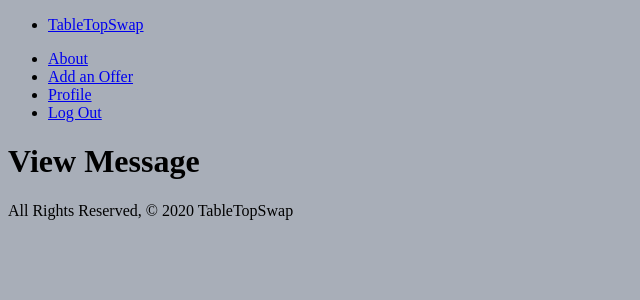
After one commit to JamWheat/table-top-swap, a Django app: page /messages/view/ in a window 1280 px wide. The commit adds this page. Shown: the top 300 px of the page, without its empty margins (0-640 px from the left). Run offline with Django 3.2, Linux system fonts and the light colour scheme; the visitor is signed in with stand-in values (Sample User, id 1).

Commit message:
create view_messages... view

```diff
--- a/main_app/admin.py
+++ b/main_app/admin.py
@@ -1,5 +1,5 @@
 from django.contrib import admin
-from .models import Offer, Profile
+from .models import Offer, Profile, Message
 from django.contrib.auth.admin import UserAdmin as BaseUserAdmin
 from django.contrib.auth.models import User
 
@@ -13,5 +13,6 @@ class UserAdmin(BaseUserAdmin):
 
 # Register your models here.
 admin.site.register(Offer)
+admin.site.register(Message)
 admin.site.unregister(User)
 admin.site.register(User, UserAdmin)
--- a/main_app/models.py
+++ b/main_app/models.py
@@ -60,11 +60,11 @@ class Offer(models.Model):
     return reverse('offer_details', kwargs={'offer_id': self.id})
 
 class Message(models.Model):
-  content = models.TextField(max_length=300)
+  message = models.TextField(max_length=300)
   sender = models.ForeignKey(User, on_delete=models.CASCADE)
   receiver = models.ForeignKey(User, on_delete=models.CASCADE, related_name='receiver')
 
 class Reply(models.Model):
-  content = models.TextField(max_length=300)
+  reply = models.TextField(max_length=300)
   sender = models.ForeignKey(User, on_delete=models.CASCADE)
   message = models.ForeignKey(Message, on_delete=models.CASCADE)
--- a/main_app/templates/messages/create_message.html
+++ b/main_app/templates/messages/create_message.html
@@ -6,7 +6,7 @@
 
 <h1>Send Message</h1>
 
-<form action="{% url 'message_send' %}" method="post">
+<form action="{% url 'message_send' %}" method="POST">
   {% csrf_token %}
   {{ message_form.as_p }}
   <input type='submit' value='Send Message'>
--- /dev/null
+++ b/main_app/templates/messages/view_messages.html
@@ -0,0 +1,11 @@
+{% extends 'base.html' %}
+
+{% block title %}View Messages{% endblock %}
+
+{% block content %}
+
+<h1>View Message</h1>
+
+
+
+{% endblock %}
--- a/main_app/templates/profile.html
+++ b/main_app/templates/profile.html
@@ -12,7 +12,9 @@
   <img src="https://i.imgur.com/2fs59Xy.png"><br>
 {% endif %}
 
-<a href="{% url 'update_profile' %}">Update your profile</a>
+<a href="{% url 'update_profile' %}">Update your profile</a><br>
+<br>
+<a href="{% url 'messages_view' %}">View Messages</a><br>
 
 <h3>Your Offer List</h3>
 
--- a/main_app/urls.py
+++ b/main_app/urls.py
@@ -22,6 +22,7 @@ urlpatterns = [
   path('users/profile/', views.profile, name='profile'),
   path('users/<int:user_id>/', views.user_page, name='user_page'),
   # messages views/actions
-  path('messages/create', views.message_create, name='message_create'),
-  path('messages/send', views.message_send, name='message_send')
+  path('messages/create/', views.message_create, name='message_create'),
+  path('messages/send/', views.message_send, name='message_send'),
+  path('messages/view/', views.messages_view, name='messages_view'),
 ]
--- a/main_app/views.py
+++ b/main_app/views.py
@@ -7,7 +7,7 @@ from django.contrib.auth.mixins import LoginRequiredMixin
 from django.contrib.auth.models import User
 from .games_search import search, find
 from .forms import OfferForm, UserForm, ProfileForm, MessageForm
-from .models import Offer
+from .models import Offer, Message
 
 
 # to protect view functions: decorate with @login_required
@@ -136,7 +136,16 @@ def message_create(request):
 
 def message_send(request):
   form = MessageForm(request.POST)
+  print(form)
   if form.is_valid():
     new_message = form.save(commit=False)
     new_message.save()
   return redirect('/users/profile/')
+
+def messages_view(request):
+  sent_messages = Message.objects.filter(sender=request.user)
+  received_messages = Message.objects.filter(receiver=request.user)
+  return render(request, 'messages/view_messages.html', {
+    'sent_messages': sent_messages,
+    'received_messages': received_messages
+  })
```
Also changed, not shown: main_app/forms.py (+4 -4 lines), main_app/migrations/0010_auto_20201012_1808.py (added).
